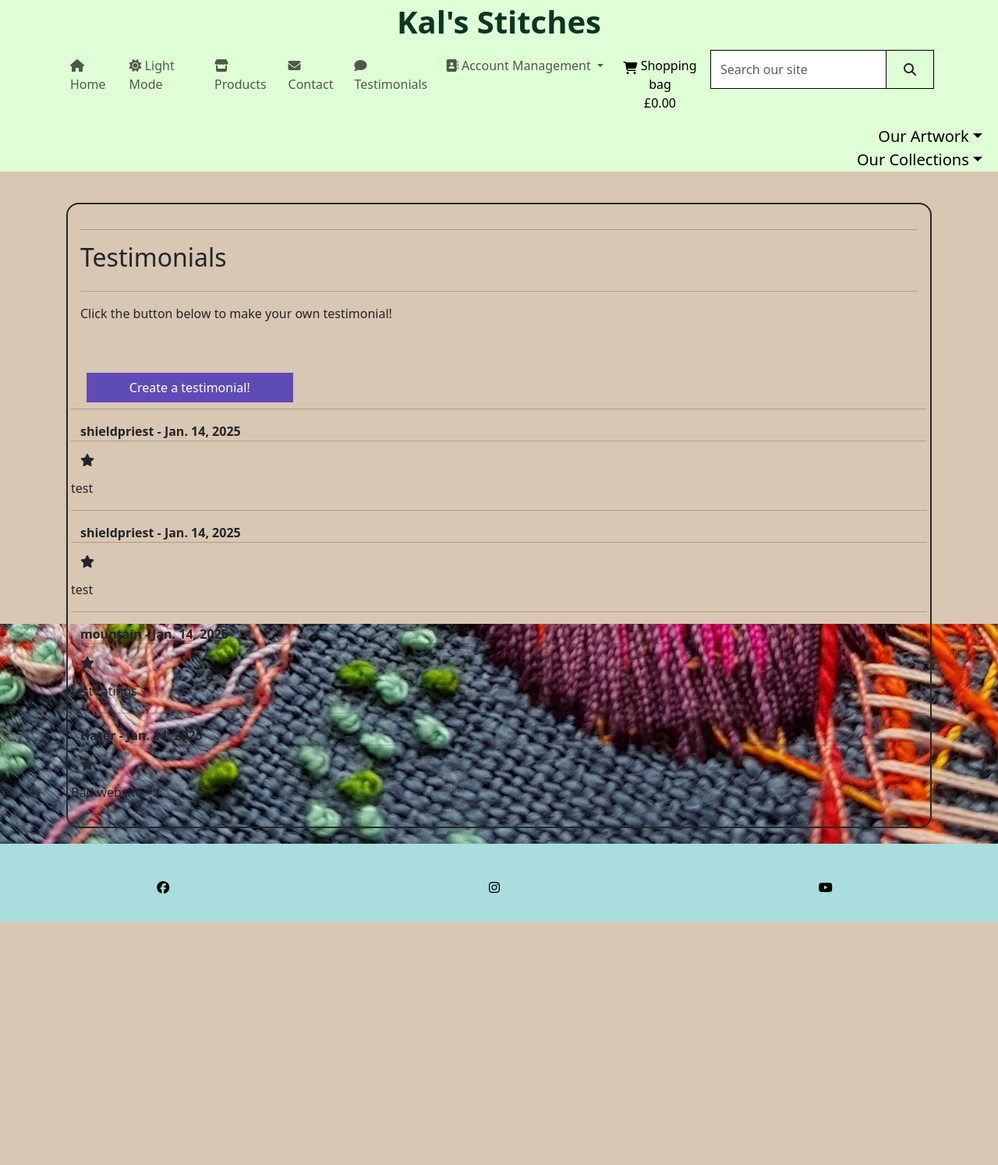
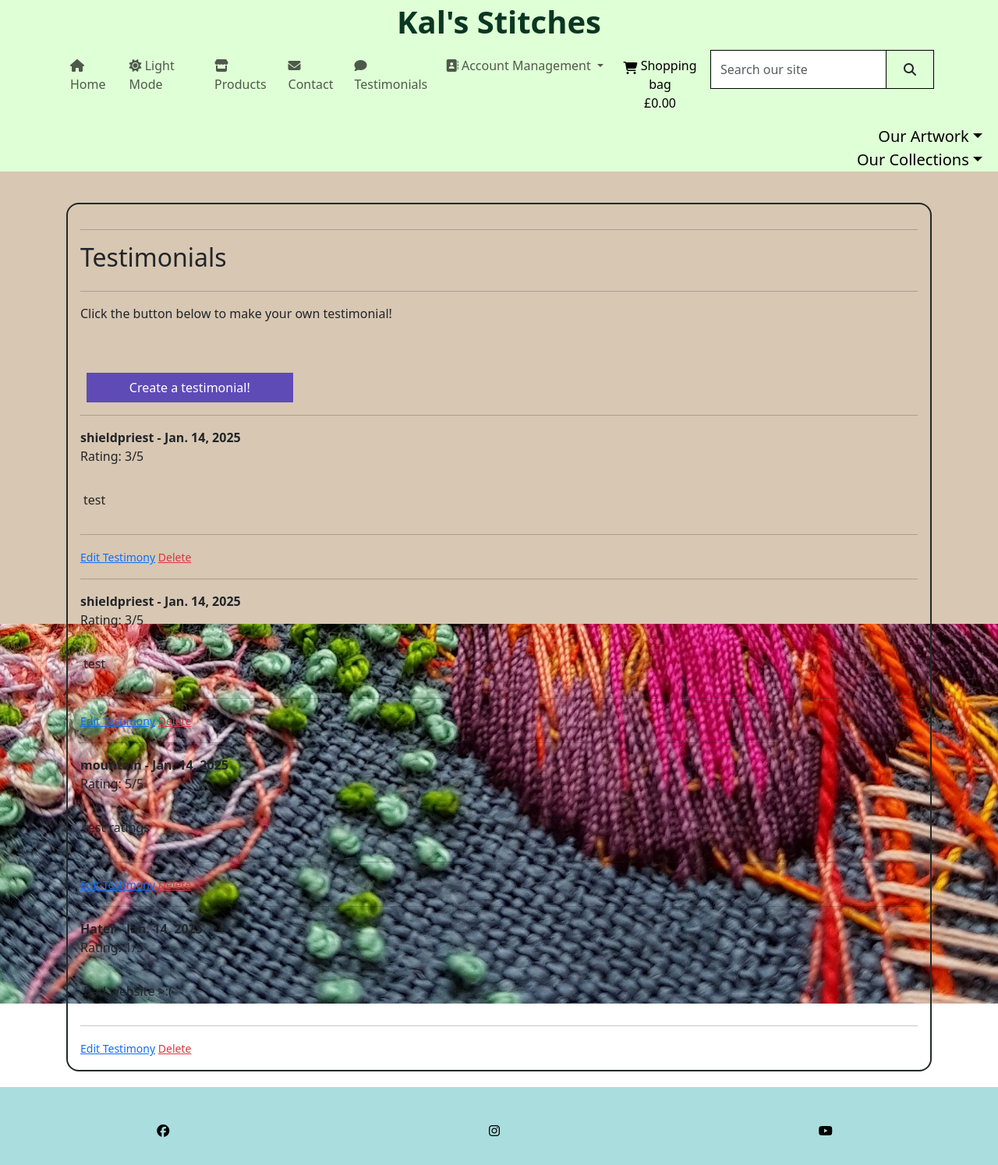
Before and after one commit to ccornfield/kals_stitches, a Django app: page /testimonials/ in a window 1280 px wide. Shown: the whole page at 78% size. Before the commit the page ends 1182 px from the top, so only its background shows below. Run offline with Django 3.2, Linux system fonts and the light colour scheme; a user stored in the database is signed in; data comes from the database, SQL or seed files in the repository; both versions use the stored data as it was after the commit; some libraries are stand-ins or nearby versions.

Commit message:
Updt: Implemented CRUD functionality to testimonials. Will ensure proper functions at later date.

```diff
--- a/kal_stitches/settings.py
+++ b/kal_stitches/settings.py
@@ -149,6 +149,7 @@ AUTH_PASSWORD_VALIDATORS = [
     },
 ]
 
+AUTH_USER_MODEL = 'auth.User'
 
 # Internationalization
 # https://docs.djangoproject.com/en/3.2/topics/i18n/
--- a/testimonials/forms.py
+++ b/testimonials/forms.py
@@ -13,7 +13,7 @@ RATINGS_CHOICES = (
 class TestimonyForm(forms.ModelForm):
     class Meta:
         model = Testimonies
-        exclude = ('date', 'author_id',)
+        exclude = ('date', 'creator',)
 
     rating = forms.ChoiceField(choices=RATINGS_CHOICES)
 
@@ -25,8 +25,8 @@ class TestimonyForm(forms.ModelForm):
         super().__init__(*args, **kwargs)
         placeholders = {
             'name': 'Name',
+            'rating': "N/A",
             'description': 'Description',
-            'rating': "N/A"
         }
 
         self.fields['name'].widget.attrs['autofocus'] = True
--- a/testimonials/models.py
+++ b/testimonials/models.py
@@ -1,10 +1,12 @@
 from django.db import models
 from profiles.models import UserProfile
+from django.conf import settings
+from django.contrib.auth.models import User
 
 class Testimonies(models.Model):
-    author_id = models.ForeignKey(UserProfile, on_delete=models.SET_NULL,
-                null=True, blank=True, related_name='test')
-    name = models.CharField(max_length=128, null=False, blank=False )
+    creator = models.ForeignKey(User, on_delete=models.SET_NULL,
+                                    null=True, blank=True,)
+    name = models.CharField(max_length=128, null=False, blank=False)
     date = models.DateField(auto_now_add=True)
     description = models.TextField(null=False, blank=False)
     rating = models.CharField(max_length=1, null=True, blank=True)
--- a/testimonials/templates/testimonials/testimonials.html
+++ b/testimonials/templates/testimonials/testimonials.html
@@ -19,25 +19,35 @@
                 <hr>
                 <h2 class="logo-font mb-4">Testimonials</h2>
                 <hr>
+                {% if request.user.is_authenticated %}
                     <p> Click the button below to make your own testimonial!</p>
                     <div class="row text-right mt-1 m-2">
-                    <a href="#" class="btn btn-primary btn-outline-black rounded-0 mt-5 w-25">
+                        <a href="{% url 'add_testimonials' %}" class="btn btn-primary btn-outline-black rounded-0 mt-5 w-25">
                             <span class="text-capitalized">Create a testimonial!</span>
                         </a>
                     </div>
+                {% endif %}
                 {% for t in testimonies %}
-                <div class="row mb-3">
                     <hr>
+                    <div class="row">
                         <strong>{{ t.name }} - {{t.date}}</strong>
-                    <hr>
-                    {% for rating in t.rating %}
-                        <i class="fa-solid fa-star"></i>
-                    {% endfor %}
+                        <p>Rating: {{ t.rating }}/5 </p>
                     </div>
-                <div class="row mb-3">
+                    <div class="row p-3">
                         {{ t.description }}
                     </div>
+                    <hr>
+                    {% if request.user.is_authenticated %}
+                        <small class="ml-3">
+                            <a href="#">Edit Testimony</a>
+                            <a class="text-danger" href="#">Delete</a>
+                        </small>
+                    {% endif %}
                 {% endfor %}
+                <!-- <small class="ml-3">
+                    <a href="{% url 'edit_testimonials' testimonies.id %}">Edit Testimony</a>
+                    <a class="text-danger" href="{% url 'delete_testimonials' testimonies.id %}">Delete</a>
+                </small> -->
             </div>
         </div>
     </div>
--- a/testimonials/urls.py
+++ b/testimonials/urls.py
@@ -18,4 +18,7 @@ from . import views
 
 urlpatterns = [
     path('', views.testimonials, name='testimonials'),
+    path('add/', views.add_testimonials, name='add_testimonials'),
+    path('edit/<int:testimonies_id>/', views.edit_testimonials, name='edit_testimonials'),
+    path('delete/<int:testimonies_id>/', views.delete_testimonials, name='delete_testimonials'),
 ]
--- a/testimonials/views.py
+++ b/testimonials/views.py
@@ -1,10 +1,12 @@
-from django.shortcuts import render
+from django.shortcuts import render, get_object_or_404, redirect, reverse
+from django.contrib import messages
+from django.contrib.auth.decorators import login_required
 
 from .models import Testimonies
-from .form import TestimonyForm
+from .forms import TestimonyForm
 
 def testimonials(request):
-    """ A view to return the index page """
+    """ A view to return the testimony page and view created testimonies"""
 
     testimonies = Testimonies.objects.all()
 
@@ -15,3 +17,70 @@ def testimonials(request):
     }
 
     return render(request, template, context)
+
+@login_required
+def add_testimonials(request):
+    """ A view to let users create testimonies"""
+
+    if request.method == "POST":
+        form = TestimonyForm(request.POST)
+        if form.is_valid:
+            form.instance.creator = request.user
+            form.save()
+            messages.success(request, 'Successfully created Testimony!')
+            redirect(reverse('testimonials'))
+        else:
+            messages.error(request, 'Failed to create testimony. Please ensure the form is valid.')
+    else:
+        form = TestimonyForm()
+
+    template = 'testimonials/add_testimony.html'
+
+    context = {
+        'form': form,
+    }
+
+    return render(request, template, context)
+
+@login_required
+def edit_testimonials(request, testimonies_id):
+    """ A view to let users create testimonies"""
+
+    testimonies = get_object_or_404(Testimonies, pk=testimonies_id)
+
+    if request.user == testimonies.creator:
+        if request.method == "POST":
+            form = TestimonyForm(request.POST, instance=testimonies)
+            if form.is_valid:
+                form.save()
+                messages.success(request, 'Successfully updated Testimony!')
+                redirect(reverse('testimonials', args=[testimonies_id]))
+            else:
+                messages.error(request, 'Failed to update testimony. Please ensure the form is valid.')
+        else:
+            form = TestimonyForm()
+    else:
+        messages.error(request, 'Sorry, only the original author can do that')
+        return redirect(reverse('testimonials'))
+
+    template = 'testimonials/edit_testimony.html'
+
+    context = {
+        'form': form,
+        'testimonies': testimonies
+    }
+
+    return render(request, template, context)
+
+@login_required
+def delete_testimonials(request, testimonies_id):
+
+    if request.user == testimonies.creator:
+        testimonies = get_object_or_404(Testimonies, pk=testimonies_id)
+        testimonies.delete()
+        messages.success(request, 'Successfully deleted testimony!')
+    else:
+        messages.error(request, 'Sorry, only store owners can do that')
+        return redirect(reverse('home'))
+
+    return redirect(reverse('testimonials'))
```
Also changed, not shown: testimonials/templates/testimonials/add_testimony.html (added, +35 -0 lines), testimonials/templates/testimonials/edit_testimony.html (added, +35 -0 lines), db.sqlite3, testimonials/migrations/0001_initial.py. Lines whose indentation alone changed are shown as unchanged.
